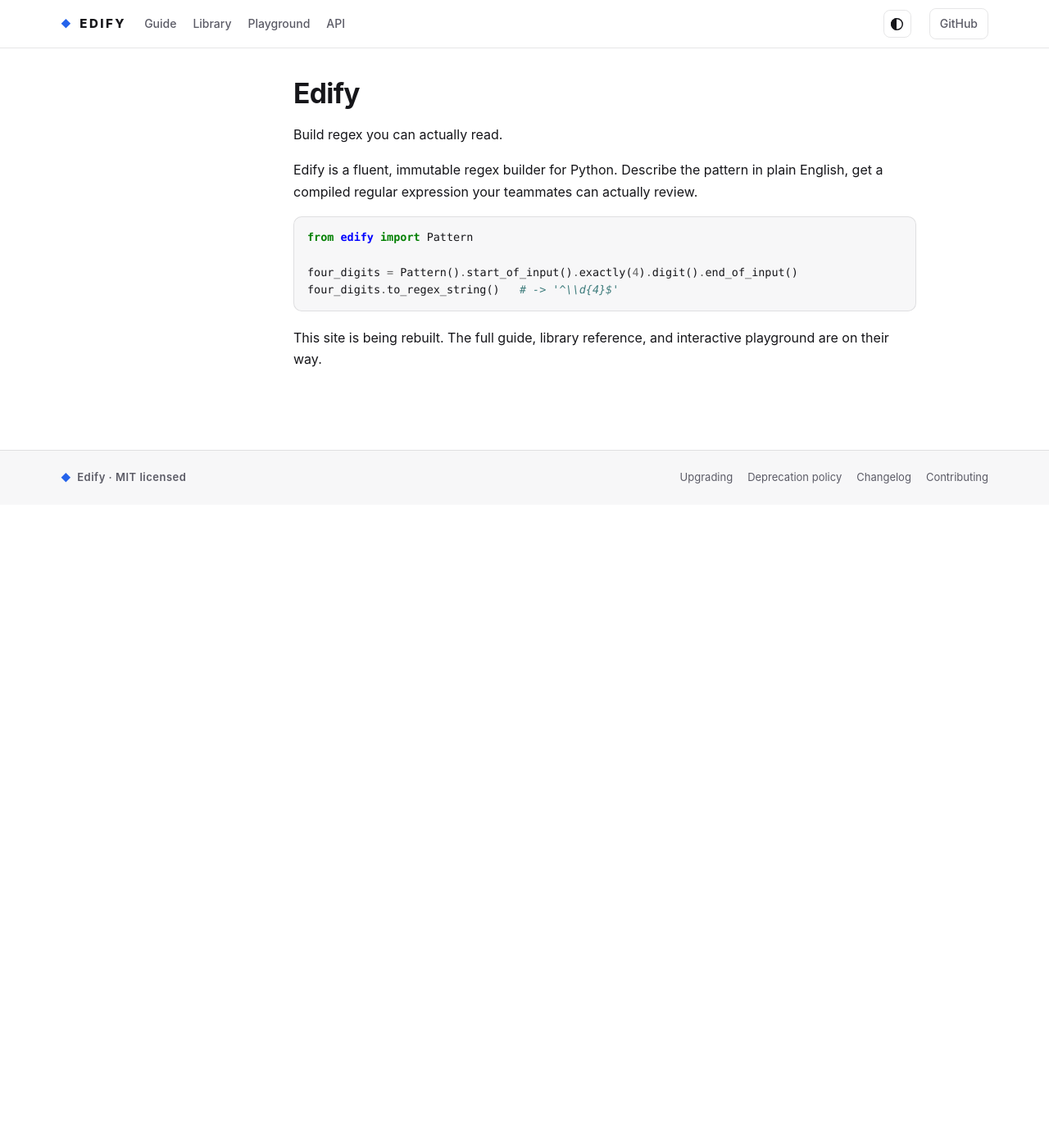
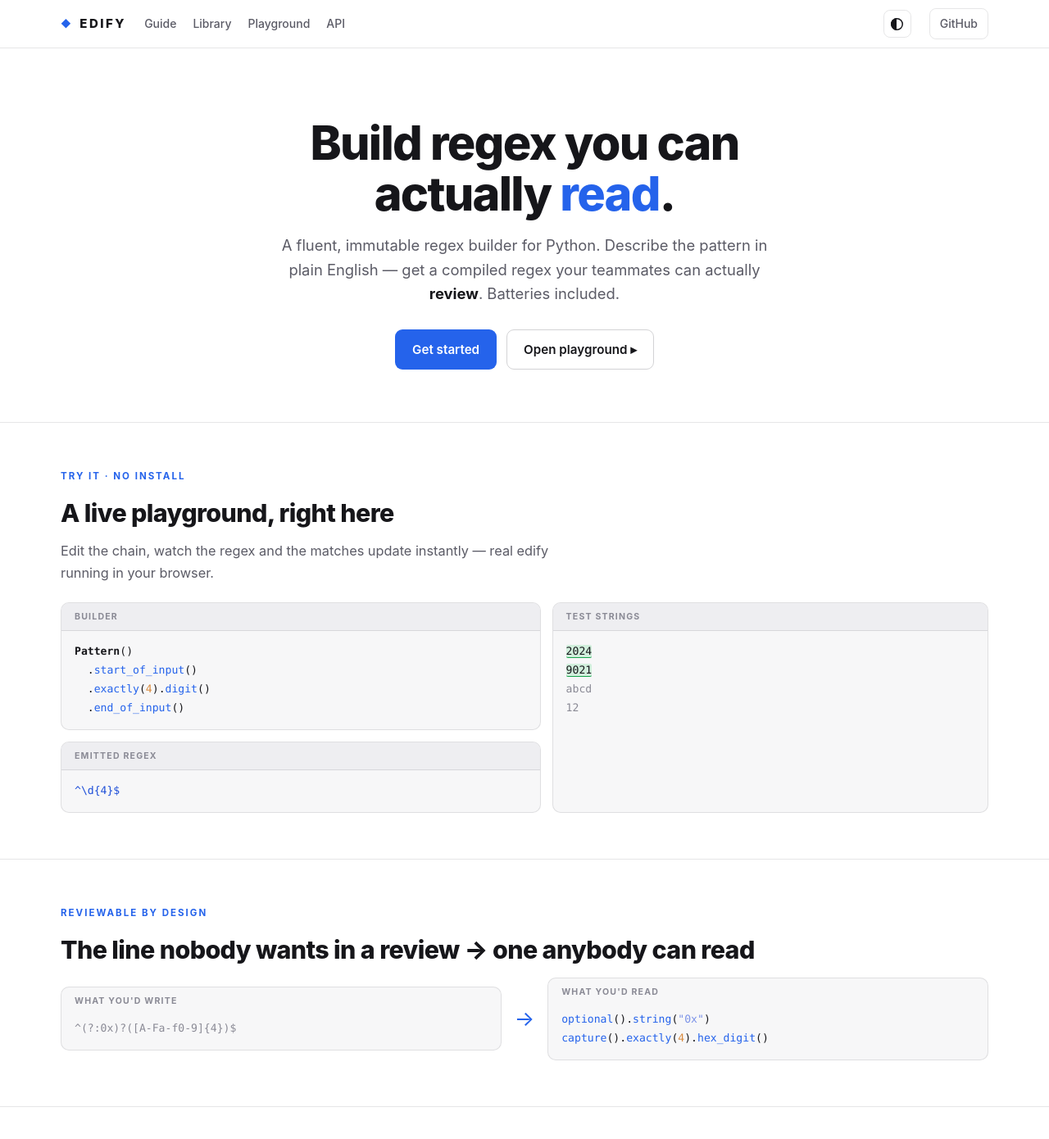
Before and after one commit to luciferreeves/edify, a Sphinx documentation site: the page built from docs/index.rst, in a window 1280 px wide and 1400 px high. Shown: the top 1390 px of the window at 82% size. Built offline with Sphinx 7.4.7, drawn with Linux system fonts in a browser that asks for light colours; some of the changed text lies outside the part shown.

Commit message:
feat(docs): custom landing page (hero, playground preview, before/after, pillars)

```diff
--- a/docs/_ext/edify_playground.py
+++ b/docs/_ext/edify_playground.py
@@ -1,13 +1,28 @@
 """Playground Sphinx extension.
 
-Minimal registration now so the theme builds; the ``edify-playground`` directive,
-the ``py-live`` fence, and the autocomplete-catalog hook land in Phase 3.
+Registers the homepage template override now; the ``edify-playground`` directive,
+the autocomplete-catalog hook, and the generated Library reference land in later phases.
 """
 
 from __future__ import annotations
 
+from typing import Any
+
 from sphinx.application import Sphinx
 
 
+def _use_home_template(
+    app: Sphinx,
+    pagename: str,
+    templatename: str,
+    context: dict[str, Any],
+    doctree: Any,
+) -> str | None:
+    if pagename == "index":
+        return "home.html"
+    return None
+
+
 def setup(app: Sphinx) -> dict[str, object]:
+    app.connect("html-page-context", _use_home_template)
     return {"parallel_read_safe": True, "parallel_write_safe": True}
--- /dev/null
+++ b/docs/_theme/edify/home.html
@@ -0,0 +1,101 @@
+{% extends "layout.html" %}
+{% block extrahead %}<link rel="stylesheet" href="{{ pathto('_static/css/home.css', 1) }}">{% endblock %}
+{% block content %}
+<section class="hero">
+  <div class="wrap hero-inner">
+    <h1 class="hero-title">Build regex you can<br>actually <span class="accent">read</span>.</h1>
+    <p class="hero-sub">A fluent, immutable regex builder for Python. Describe the pattern in
+      plain English &mdash; get a compiled regex your teammates can actually
+      <strong>review</strong>. Batteries included.</p>
+    <div class="hero-cta">
+      <a class="btn btn-primary" href="{{ pathto('guide/index') }}">Get started</a>
+      <a class="btn btn-ghost" href="{{ pathto('playground') }}">Open playground &#9656;</a>
+    </div>
+  </div>
+</section>
+
+<section class="section">
+  <div class="wrap">
+    <div class="section-label">Try it &middot; no install</div>
+    <h2 class="section-h">A live playground, right here</h2>
+    <p class="section-sub">Edit the chain, watch the regex and the matches update instantly &mdash;
+      real edify running in your browser.</p>
+    <div class="edify-playground home-playground" data-source="Pattern().start_of_input().exactly(4).digit().end_of_input()">
+      <div class="pg-static">
+        <div class="pg-col">
+          <div class="pg-pane">
+            <div class="pg-pane-head">Builder</div>
+            <pre class="pg-code"><span class="c-cls">Pattern</span>()
+  .<span class="c-fn">start_of_input</span>()
+  .<span class="c-fn">exactly</span>(<span class="c-num">4</span>).<span class="c-fn">digit</span>()
+  .<span class="c-fn">end_of_input</span>()</pre>
+          </div>
+          <div class="pg-pane">
+            <div class="pg-pane-head">Emitted regex</div>
+            <pre class="pg-code"><span class="c-rx">^\d{4}$</span></pre>
+          </div>
+        </div>
+        <div class="pg-pane pg-test">
+          <div class="pg-pane-head">Test strings</div>
+          <pre class="pg-code"><span class="m-ok">2024</span>
+<span class="m-ok">9021</span>
+<span class="m-no">abcd</span>
+<span class="m-no">12</span></pre>
+        </div>
+      </div>
+    </div>
+  </div>
+</section>
+
+<section class="section">
+  <div class="wrap">
+    <div class="section-label">Reviewable by design</div>
+    <h2 class="section-h">The line nobody wants in a review &rarr; one anybody can read</h2>
+    <div class="before-after">
+      <div class="ba-card">
+        <div class="ba-tag">what you'd write</div>
+        <pre class="pg-code"><span class="m-no">^(?:0x)?([A-Fa-f0-9]{4})$</span></pre>
+      </div>
+      <div class="ba-arrow">&rarr;</div>
+      <div class="ba-card">
+        <div class="ba-tag">what you'd read</div>
+        <pre class="pg-code"><span class="c-fn">optional</span>().<span class="c-fn">string</span>(<span class="c-str">"0x"</span>)
+<span class="c-fn">capture</span>().<span class="c-fn">exactly</span>(<span class="c-num">4</span>).<span class="c-fn">hex_digit</span>()</pre>
+      </div>
+    </div>
+  </div>
+</section>
+
+<section class="section section-last">
+  <div class="wrap">
+    <div class="section-label">Batteries included</div>
+    <h2 class="section-h">Everything around the builder</h2>
+    <div class="pillars">
+      <div class="pillar">
+        <div class="pillar-ic">&#123;&#125;</div>
+        <h3>Reads like English</h3>
+        <p>Quantifiers before the token, like a sentence. Every step returns a fresh builder &mdash; nothing mutates.</p>
+        <code class="pillar-chip">exactly(4).digit()</code>
+      </div>
+      <div class="pillar">
+        <div class="pillar-ic">&#10003;</div>
+        <h3>228 validators, ready to call</h3>
+        <p>email, URL, semver, IBAN, phone, postal &mdash; and 200+ more. Import one, call it, get a bool.</p>
+        <code class="pillar-chip">email("a@b.com") &rarr; True</code>
+      </div>
+      <div class="pillar">
+        <div class="pillar-ic">&#9673;</div>
+        <h3>See what you built</h3>
+        <p>Render any pattern as an ASCII or graph diagram, a plain-English explanation, or portable JSON.</p>
+        <code class="pillar-chip"># START &#9472;&#9656; \d{4} &#9656; END</code>
+      </div>
+      <div class="pillar">
+        <div class="pillar-ic">&#8644;</div>
+        <h3>Fits your stack</h3>
+        <p>First-class pydantic, FastAPI, and Django support, shipped as opt-in extras.</p>
+        <code class="pillar-chip">pip install edify[pydantic]</code>
+      </div>
+    </div>
+  </div>
+</section>
+{% endblock %}
--- /dev/null
+++ b/docs/_theme/edify/static/css/home.css
@@ -0,0 +1,82 @@
+/* ============================================================
+   Edify docs theme — homepage landing
+   ============================================================ */
+
+/* code token colors reused across landing */
+.c-cls { color: var(--fg); font-weight: 600; }
+.c-fn { color: var(--accent); }
+.c-num { color: #d98a3d; }
+.c-str { color: #7c93e8; }
+.c-rx { color: var(--accent-strong); }
+.m-ok { background: rgba(34, 197, 94, 0.18); border-bottom: 1.5px solid var(--ok); border-radius: 2px; }
+.m-no { color: var(--faint); }
+
+.btn {
+  display: inline-block; font-weight: 600; font-size: 0.95rem; padding: 11px 20px;
+  border-radius: 9px; border: 1px solid transparent; cursor: pointer; transition: .15s;
+}
+.btn:hover { text-decoration: none; transform: translateY(-1px); }
+.btn-primary { background: var(--accent); color: var(--accent-fg); }
+.btn-primary:hover { background: var(--accent-strong); }
+.btn-ghost { border-color: var(--border-strong); color: var(--fg); background: transparent; }
+.btn-ghost:hover { border-color: var(--accent); color: var(--accent); }
+
+/* hero */
+.hero { padding: 84px 0 64px; text-align: center; border-bottom: 1px solid var(--border); }
+.hero-title { font-size: clamp(2.4rem, 6vw, 3.6rem); font-weight: 820; line-height: 1.08;
+  letter-spacing: -0.03em; margin: 0 0 18px; }
+.hero-title .accent { color: var(--accent); }
+.hero-sub { color: var(--muted); font-size: 1.15rem; line-height: 1.6; max-width: 620px;
+  margin: 0 auto 28px; }
+.hero-sub strong { color: var(--fg); }
+.hero-cta { display: flex; gap: 12px; justify-content: center; flex-wrap: wrap; }
+
+/* generic section */
+.section { padding: 56px 0; border-bottom: 1px solid var(--border); }
+.section-last { border-bottom: none; }
+.section-label { text-transform: uppercase; letter-spacing: 2px; font-size: 0.72rem;
+  color: var(--accent); font-weight: 700; margin-bottom: 10px; }
+.section-h { font-size: clamp(1.4rem, 3vw, 1.9rem); font-weight: 780; letter-spacing: -0.02em;
+  margin: 0 0 8px; }
+.section-sub { color: var(--muted); font-size: 1.02rem; margin: 0 0 22px; max-width: 620px; }
+
+/* code panes (shared by playground preview + before/after) */
+.pg-code { font-family: var(--mono); font-size: 0.82rem; line-height: 1.75; margin: 0;
+  padding: 14px 16px; background: none; border: none; overflow-x: auto; white-space: pre; }
+.pg-pane { background: var(--surface); border: 1px solid var(--border); border-radius: var(--radius);
+  overflow: hidden; }
+.pg-pane-head { font-size: 0.66rem; text-transform: uppercase; letter-spacing: 1.2px;
+  color: var(--faint); font-weight: 700; padding: 8px 16px; border-bottom: 1px solid var(--border);
+  background: var(--surface-2); }
+
+/* playground preview grid */
+.home-playground { margin-top: 8px; }
+.pg-static { display: grid; grid-template-columns: 1.1fr 1fr; gap: 14px; }
+.pg-col { display: flex; flex-direction: column; gap: 14px; }
+.pg-test { display: flex; flex-direction: column; }
+.pg-test .pg-code { flex: 1; }
+@media (max-width: 680px) { .pg-static { grid-template-columns: 1fr; } }
+
+/* before / after */
+.before-after { display: grid; grid-template-columns: 1fr auto 1fr; gap: 16px; align-items: center; margin-top: 8px; }
+.ba-card { background: var(--surface); border: 1px solid var(--border); border-radius: var(--radius); overflow: hidden; }
+.ba-tag { font-size: 0.66rem; text-transform: uppercase; letter-spacing: 1.2px; color: var(--faint);
+  font-weight: 700; padding: 8px 16px 0; }
+.ba-arrow { color: var(--accent); font-size: 1.6rem; text-align: center; }
+@media (max-width: 680px) { .before-after { grid-template-columns: 1fr; } .ba-arrow { transform: rotate(90deg); } }
+
+/* pillars */
+.pillars { display: grid; grid-template-columns: repeat(4, 1fr); gap: 16px; margin-top: 8px; }
+.pillar { background: var(--surface); border: 1px solid var(--border); border-radius: var(--radius);
+  padding: 18px; transition: border-color .15s; }
+.pillar:hover { border-color: var(--accent); }
+.pillar-ic { width: 34px; height: 34px; border-radius: 9px; background: var(--accent-weak);
+  color: var(--accent); display: flex; align-items: center; justify-content: center;
+  font-family: var(--mono); font-size: 15px; margin-bottom: 12px; }
+.pillar h3 { font-size: 1rem; font-weight: 700; margin: 0 0 6px; }
+.pillar p { color: var(--muted); font-size: 0.88rem; line-height: 1.55; margin: 0 0 12px; }
+.pillar-chip { display: block; font-family: var(--mono); font-size: 0.72rem;
+  background: var(--bg); border: 1px solid var(--border); border-radius: 6px; padding: 7px 9px;
+  color: var(--muted); overflow-x: auto; white-space: nowrap; }
+@media (max-width: 1000px) { .pillars { grid-template-columns: repeat(2, 1fr); } }
+@media (max-width: 560px) { .pillars { grid-template-columns: 1fr; } }
--- a/docs/index.rst
+++ b/docs/index.rst
@@ -1,20 +1,4 @@
-:orphan:
-
 Edify
 =====
 
 Build regex you can actually read.
-
-Edify is a fluent, immutable regex builder for Python. Describe the pattern in
-plain English, get a compiled regular expression your teammates can actually
-review.
-
-.. code-block:: python
-
-   from edify import Pattern
-
-   four_digits = Pattern().start_of_input().exactly(4).digit().end_of_input()
-   four_digits.to_regex_string()   # -> '^\\d{4}$'
-
-This site is being rebuilt. The full guide, library reference, and interactive
-playground are on their way.
```
